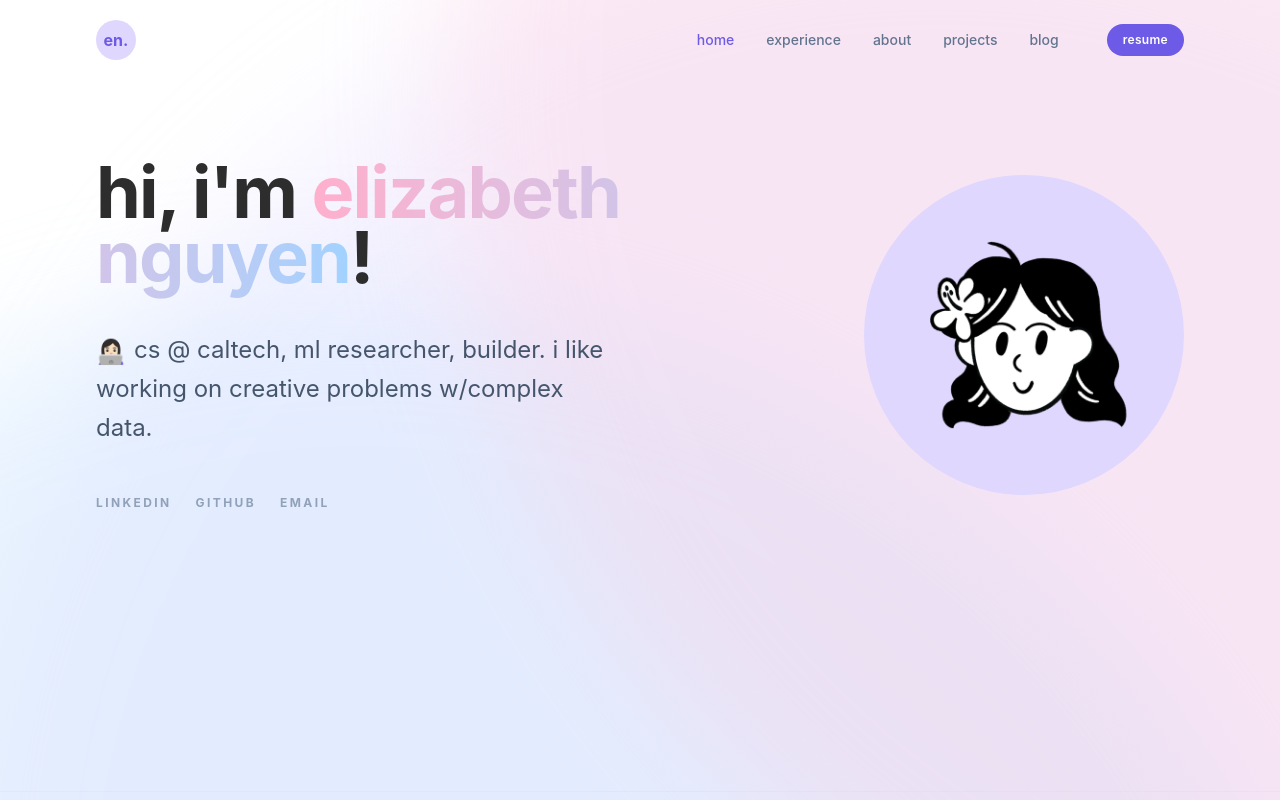
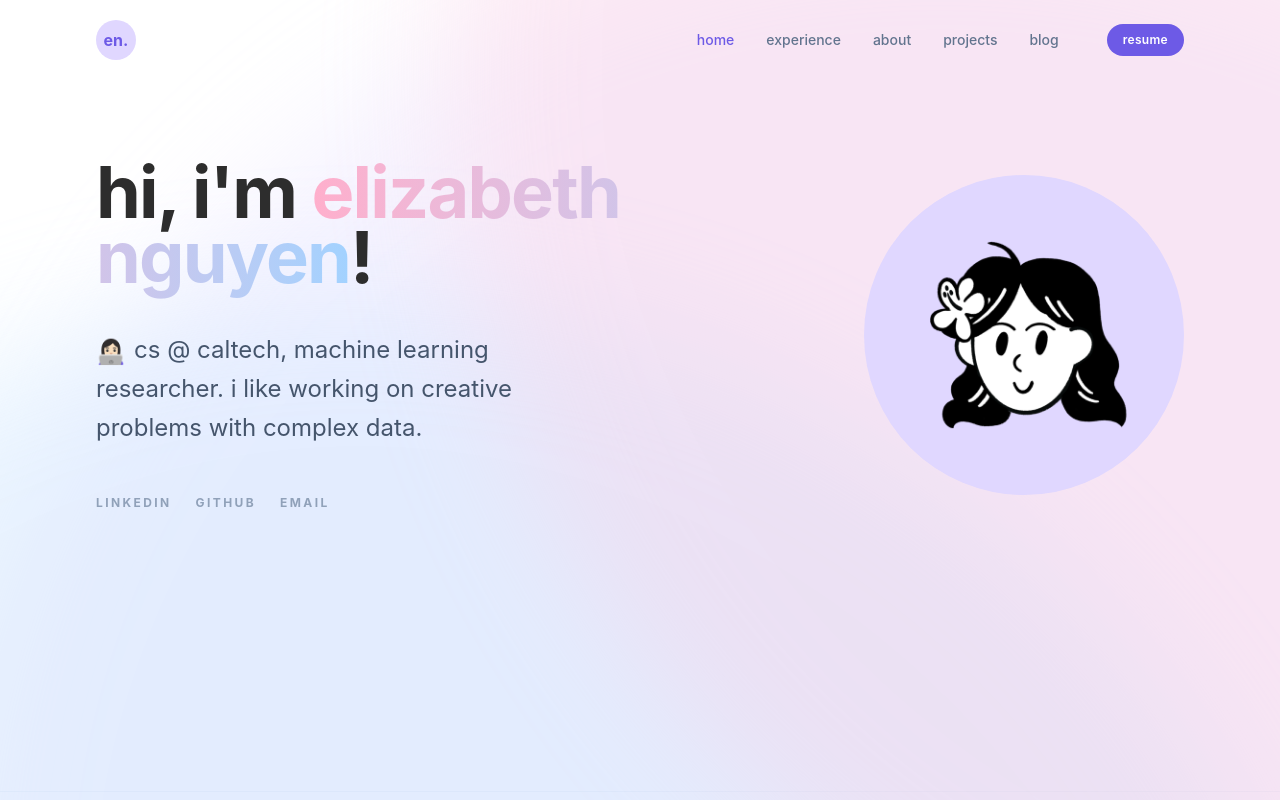
Before and after one commit to elingu3/elizabeth-nguyen, a React (Vite) app: page / in a window 1280 px wide. Shown: the top 800 px of the page. Built offline with nearby package versions, Linux system fonts and the light colour scheme.

Commit message:
update home page

```diff
--- a/src/pages/Home.tsx
+++ b/src/pages/Home.tsx
@@ -15,7 +15,7 @@ export default function Home() {
         <div className="flex flex-col gap-4 text-xl md:text-2xl font-normal text-slate-600 max-w-lg leading-relaxed">
           <p>
             <span className="inline-block translate-y-0.5 mr-2 transition-transform hover:scale-130 duration-300">👩🏻‍💻</span>
-            cs @ caltech, ml researcher, builder. i like working on creative problems w/complex data.
+            cs @ caltech, machine learning researcher. i like working on creative problems with complex data.
           </p>
         </div>
 
```
